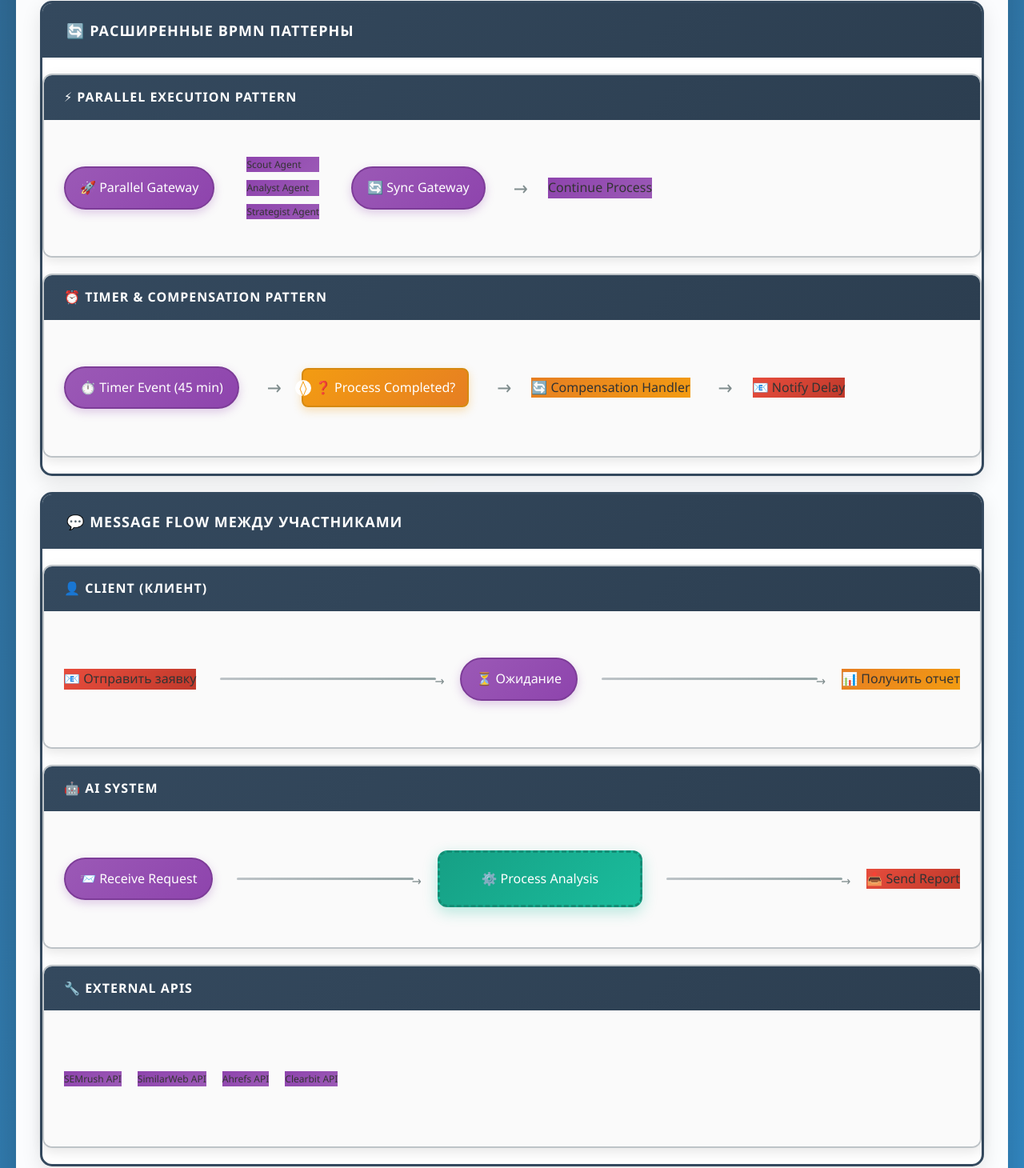
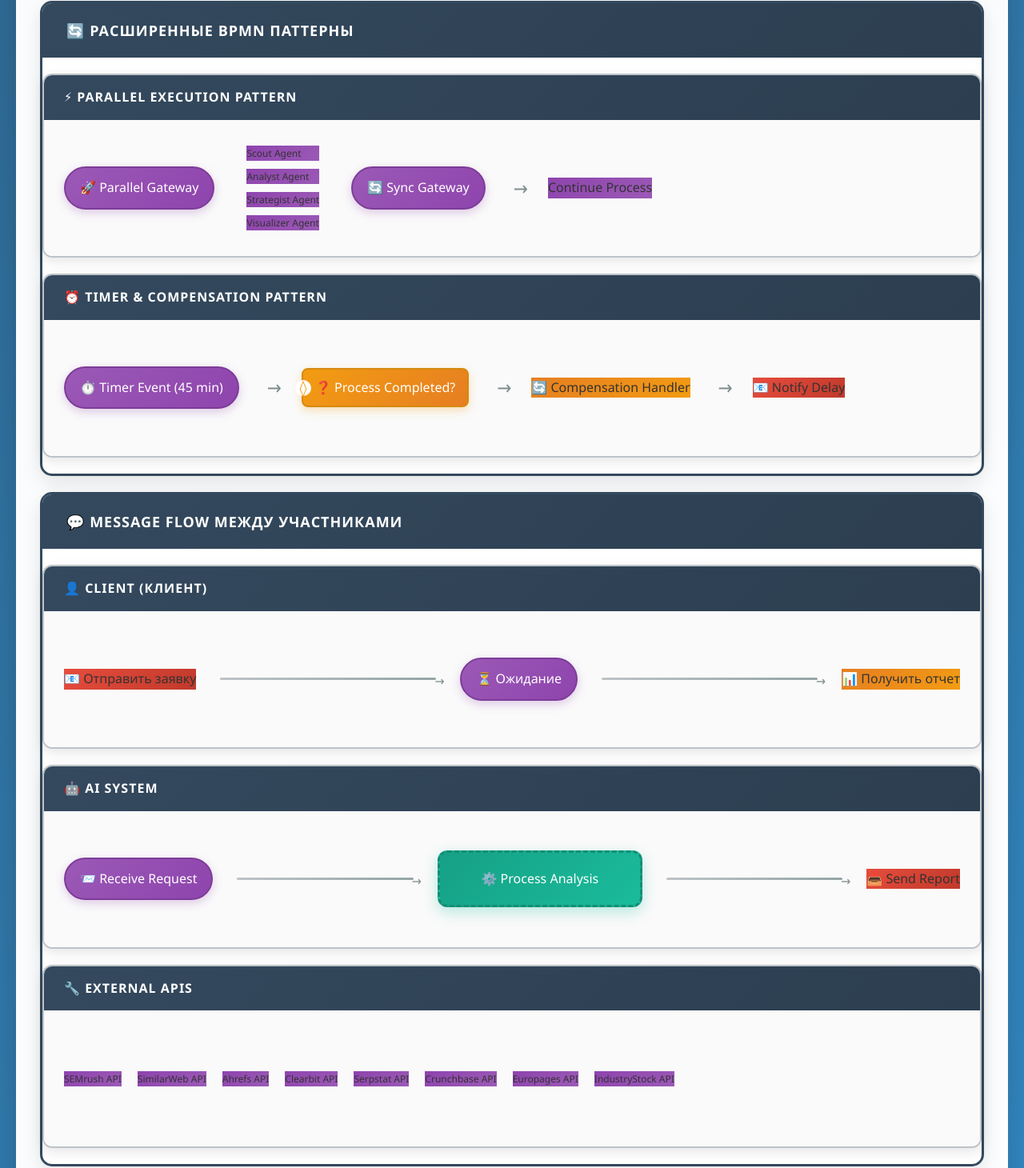
Before and after one commit to citadelnik/ai-orchestra-bpmn, a plain HTML site: page index.html in a window 1280 px wide. Shown: the part 4447-5907 px from the top of the page at 80% size. Drawn offline with Linux system fonts and the light colour scheme.

Commit message:
Update index.html

```diff
--- a/index.html
+++ b/index.html
@@ -662,6 +662,7 @@
                         <div class="service-task" style="font-size: 12px;">Scout Agent</div>
                         <div class="service-task" style="font-size: 12px;">Analyst Agent</div>
                         <div class="service-task" style="font-size: 12px;">Strategist Agent</div>
+                        <div class="service-task" style="font-size: 12px;">Visualizer Agent</div>
                     </div>
                     <div class="intermediate-event">🔄 Sync Gateway</div>
                     <div class="arrow">→</div>
@@ -716,6 +717,10 @@
                     <div class="service-task" style="font-size: 12px;">SimilarWeb API</div>
                     <div class="service-task" style="font-size: 12px;">Ahrefs API</div>
                     <div class="service-task" style="font-size: 12px;">Clearbit API</div>
+                    <div class="service-task" style="font-size: 12px;">Serpstat API</div>
+                    <div class="service-task" style="font-size: 12px;">Crunchbase API</div>
+                    <div class="service-task" style="font-size: 12px;">Europages API</div>
+                    <div class="service-task" style="font-size: 12px;">IndustryStock API</div>
                 </div>
             </div>
         </div>
```
